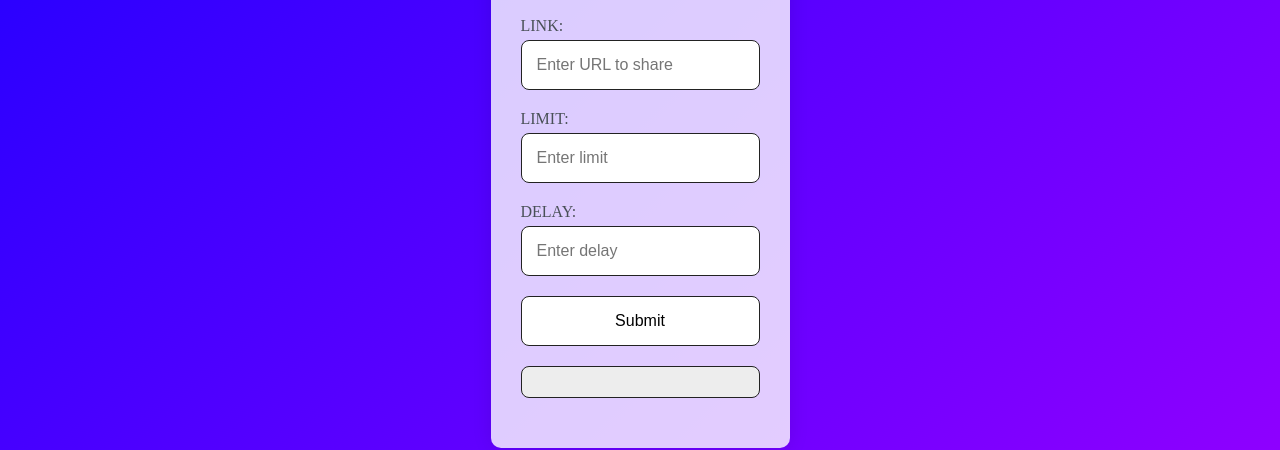
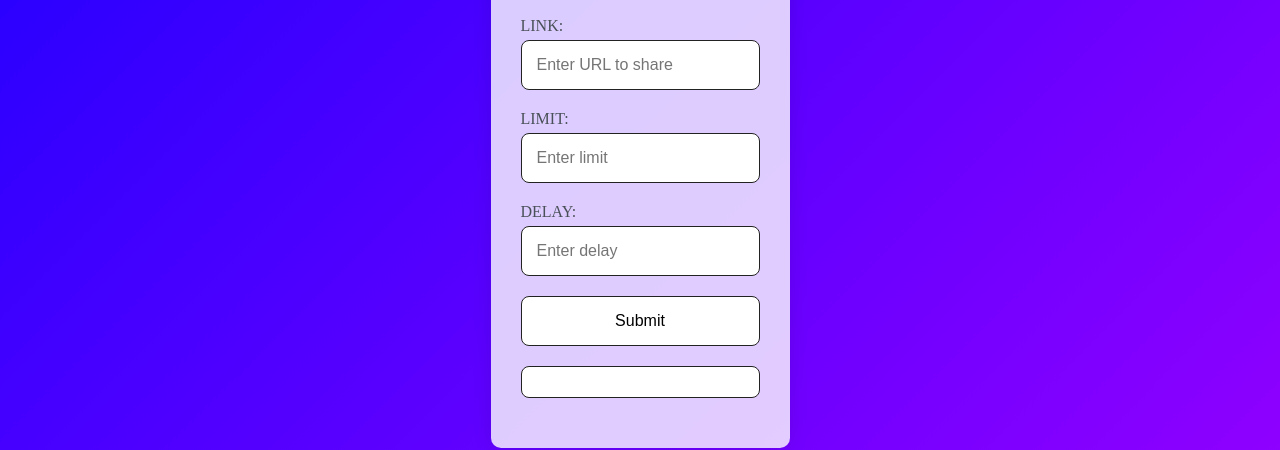
Before and after one commit to weberbers201938/share-ur-love, a website: page public/index.html in a window 1280 px wide. Shown: the part 383-833 px from the top of the page. Drawn offline with Linux system fonts and the light colour scheme; no server answers.

Commit message:
Update index.html

```diff
--- a/public/index.html
+++ b/public/index.html
@@ -104,9 +104,10 @@ button:hover {
 
 /* Result Styles */
 #result {
-  display: block; /* Changed from display: none; */
+  display: block;
   text-align: center;
-  background-color: #ededed;
+  background-color: #ffffff;
+  /* Binago ang kulay mula sa #ededed */
   border: solid 1px #222;
   padding: 15px;
   border-radius: 8px;
```
